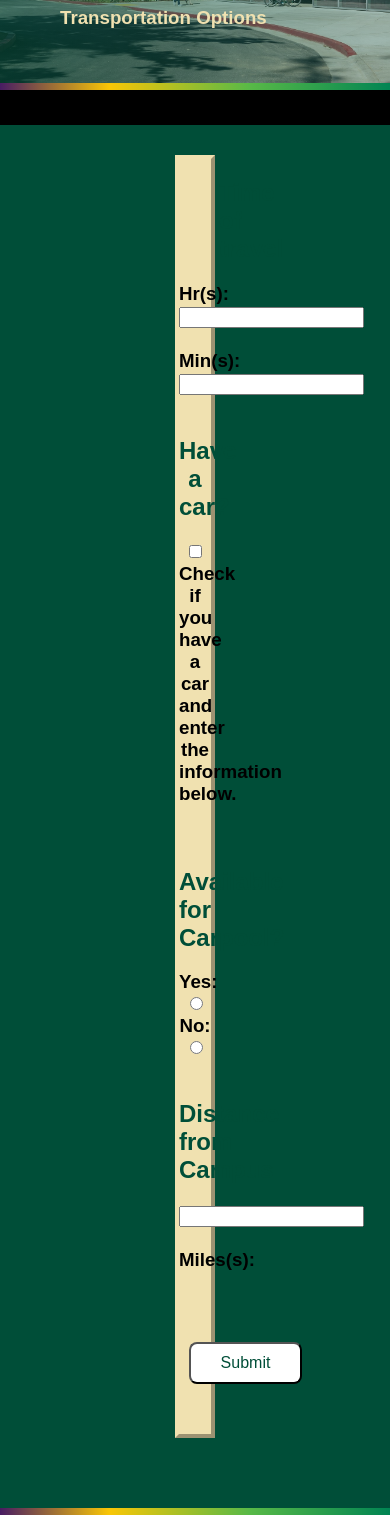
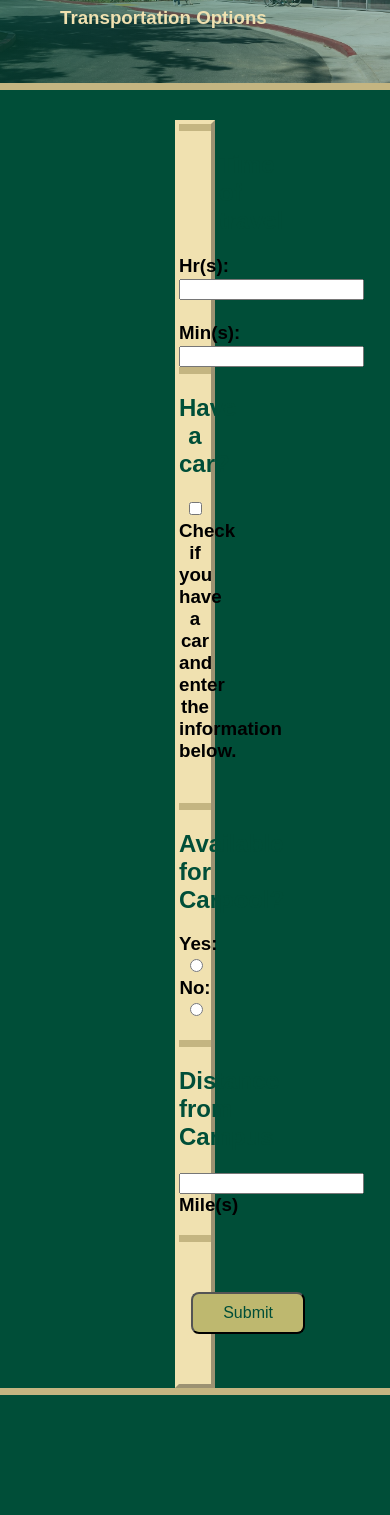
Before and after one commit to luk101/CSUS-Commuter-App, a plain HTML site: page survey_page.html in a window 390 px wide. Shown: the part 179-1694 px from the top of the page. After the commit the page ends 1574 px from the top, so only its background shows below. Drawn offline with Linux system fonts and the light colour scheme.

Commit message:
Update survey_page.html

```diff
--- a/survey_page.html
+++ b/survey_page.html
@@ -16,10 +16,19 @@
                 width: 100%;
             }
             .submit{
-                margin-left: 30%;
-                background-color: #ffffff;
+                margin-left: 38%;
+                background-color: #BEB86F;
                 border-radius: 8px;
                 color: rgb(0,78,56);
+            }
+            .carlist{
+                display: none;
+                margin-left: 42%;
+            }
+            .mpg{
+                margin-bottom: 0px;
+                margin-left: 45%;
+                display: none;
             }
         }
     </style>
@@ -33,20 +42,23 @@
             <h3 class="banner_alt_text">Transportation Options</h3>
         </div>
     </header>
-    <hr class="first">
-    <hr class="second">
+    <hr class="topGBorder">
+    <div class="breadCrumbs">
+
+    </div>
     <body>
         <div class="surveyLayout">
+            <hr class="layoutBorder">
             <h2 class="timeTraveled">Time of travel <br></h2>
             <h3 class="time">
                 <form action="">
                     <label for="hrs">Hr(s):</label>
-                    <input type="text" id="hrs" name="hrs">
+                    <input class="hrsText" type="text" id="hrs" name="hrs">
                     <label for="mins">&ensp;Min(s):</label>
-                    <input type="text" id="mins" name="mins">
+                    <input class="minsText" type="text" id="mins" name="mins">
                 </form>
             </h3>
-            <hr class="third">
+            <hr class="sections">
             <h2 class="haveCar">Have a car?<br></h2>
             <h3 class="car">
                 <form action="">
@@ -66,7 +78,7 @@
                         <input type="text" id="mpg" name="yes" class="mpg">
                 </form>
             </h3>
-            <hr class="fourth">
+            <hr class="sections">
             <h2 class="canCarpool">Available for Carpool? <br></h2>
             <h3 class="check"></h3>
             <h3 class="carpool">
@@ -75,17 +87,23 @@
                 <label for="no1>">No: </label>
                 <input type="radio" id="no2" name="choice2" value="no">
             </h3>
-            <hr class="fifth">
+            <hr class="sections">
             <h2 class="distance">Distance from Campus <br></h2>
             <h3 class="distanceAmount">
                 <form action="">
                     <input type="text" id="mi" name="mi">
-                    <label for="hrs">&ensp;Miles(s):</label>
+                    <label for="hrs">Mile(s)</label>
                 </form>
             </h3>
-            <hr class="sixth">
+            <hr class="sections">
             <button class="submit">Submit</button>
         </div>
-        <hr class="seventh">
+        <hr class="bottomGBorder">
+        <div class="footer">
+
+        </div>
+        <div class="footer2">
+
+        </div>
     </body>
 </html>
```
